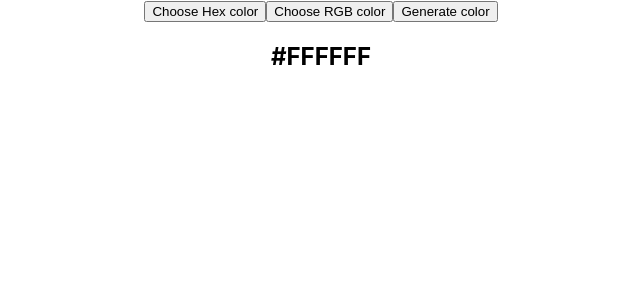
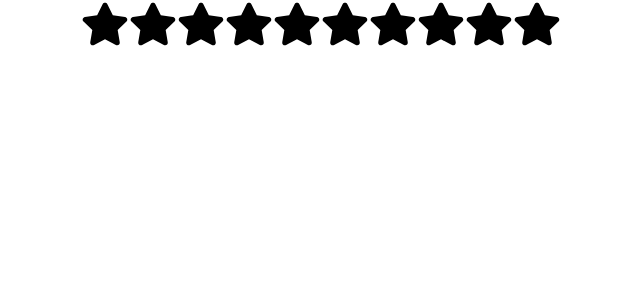
Before and after one commit to henrardb/React-feprojects, a React (Create React App) app: page / in a window 1280 px wide. Shown: the top 300 px of the page, without its empty margins (319-959 px from the left). Built offline with nearby package versions, Linux system fonts and the light colour scheme.

Commit message:
Star ating exercice

```diff
--- a/package.json
+++ b/package.json
@@ -12,6 +12,7 @@
     "@types/react-dom": "^18.3.0",
     "react": "^18.3.1",
     "react-dom": "^18.3.1",
+    "react-icons": "^5.2.1",
     "react-scripts": "5.0.1",
     "typescript": "^4.9.5",
     "web-vitals": "^2.1.4"
--- a/src/App.tsx
+++ b/src/App.tsx
@@ -1,13 +1,15 @@
 import React from "react";
 import "./app.css";
 //import Accordion from "./components/Accordion/Accordion";
-import RandomColor from "./components/Random Color/RandomColor";
+//import RandomColor from "./components/Random Color/RandomColor";
+import StarRating from "./components/StarRating/StarRating";
 
 function App() {
   return (
     <div className="app">
       {/*<Accordion />*/}
-      <RandomColor />
+      {/*<RandomColor />*/}
+      <StarRating numberOfStar={10} />
     </div>
   );
 }
--- /dev/null
+++ b/src/components/StarRating/StarRating.css
@@ -0,0 +1,12 @@
+.starRating {
+  color: blue;
+  font-size: 3em;
+}
+
+.selected {
+  color: yellow;
+}
+
+.notSelected {
+  color: black;
+}
--- /dev/null
+++ b/src/components/StarRating/StarRating.tsx
@@ -0,0 +1,42 @@
+import { useState } from "react";
+import { FaStar } from "react-icons/fa";
+import "./StarRating.css";
+
+export default function StarRating(props: { numberOfStar: number }) {
+  const [clickIndex, setClickIndex] = useState(0);
+  const [overIndex, setOverIndex] = useState(0);
+
+  function starClick(index: number) {
+    setClickIndex(index);
+    console.log(`starClick: ${index}`);
+  }
+
+  function starMouseOver(index: number) {
+    setOverIndex(index);
+    console.log(`starMouseOver: ${index}`);
+  }
+
+  function starMouseLeave() {
+    setOverIndex(0);
+    console.log(`starMouseLeave`);
+  }
+
+  return (
+    <div className="star-rating">
+      {[...Array(props.numberOfStar)].map((_, index) => {
+        index += 1;
+        return (
+          <FaStar
+            onClick={() => starClick(index)}
+            onMouseOver={() => starMouseOver(index)}
+            onMouseLeave={starMouseLeave}
+            fontSize="3em"
+            className={
+              index <= (overIndex || clickIndex) ? "selected" : "notSelected"
+            }
+          />
+        );
+      })}
+    </div>
+  );
+}
```
Also changed, not shown: 1 other file (tests, documents, lock files or other folders).
